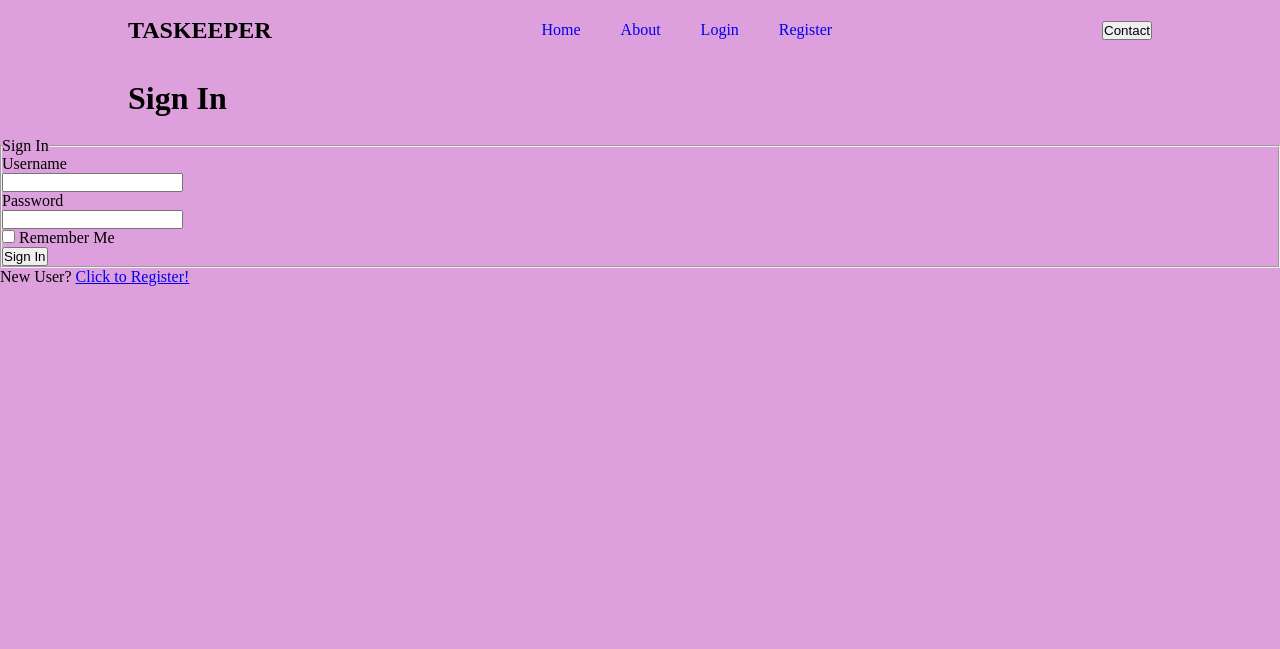
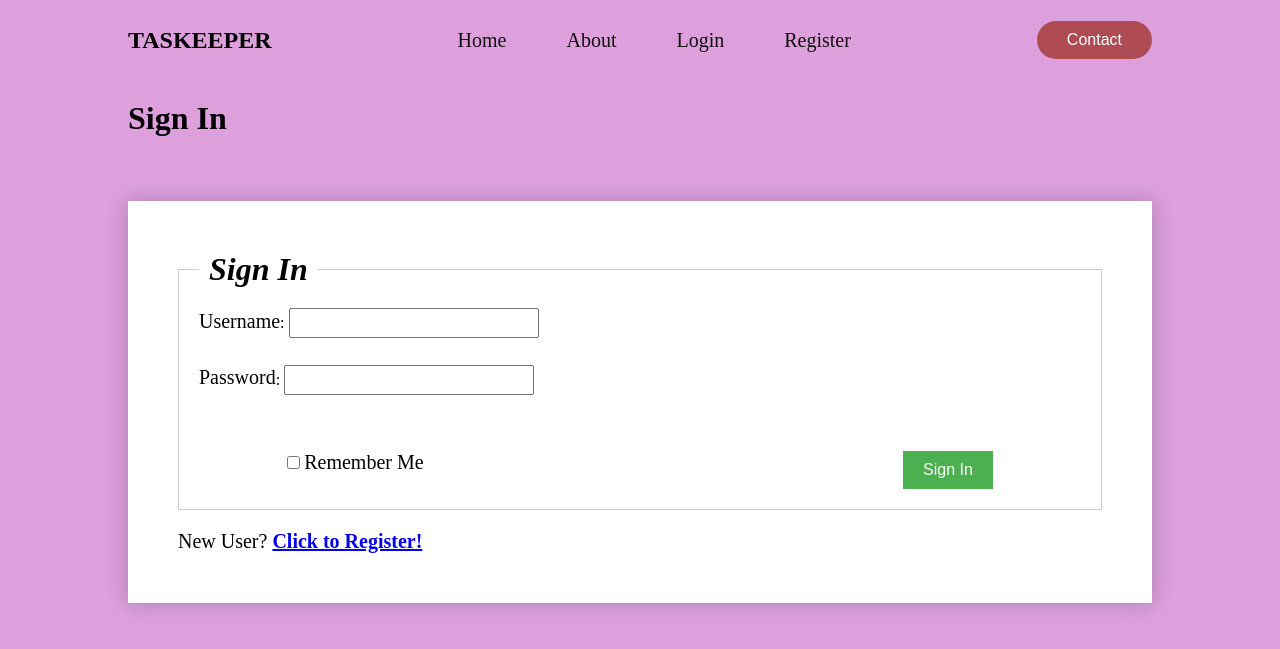
Before and after one commit to Cheerio-ban/TaskKeeper, a Flask app: page /login in a window 1280 px wide. Shown: the top 649 px of the page. Run offline with Flask 3, Linux system fonts and the light colour scheme.

Commit message:
Styled each form template and also the styled the task route

```diff
--- a/app/routes.py
+++ b/app/routes.py
@@ -66,8 +66,9 @@ def register():
 @app.route('/tasks')
 @login_required
 def tasks():
+    form = TasksForm()
     tasks = Task.query.all()
-    return render_template('tasks.html', tasks=tasks)
+    return render_template('tasks.html', tasks=tasks, form=form)
 
 @app.route('/logout')
 def logout():
--- a/app/static/css/layout.css
+++ b/app/static/css/layout.css
@@ -9,14 +9,40 @@ body {
     background-color: plum;
 }
 
-h1, h3 {
-    margin: 20px 10%;
-}
-
 div.nav-bar {
     display: flex;
     height: 60px;
+    padding: 40px 0;
     align-items: center;
     justify-content: space-between;
     margin: 0 10%;
 }
+
+nav a {
+    color: #101010;
+    margin: 0 10px;
+    font-size: 20px;
+}
+
+.flash-message {
+    margin: 20px 10%;
+    width: 80%;
+    padding: 20px;
+    font-size: 20px;
+    background-color: rgba(230, 21, 21, 0.1);
+    color: rgb(239, 8, 8);
+    list-style-type: none;
+}
+
+.contact button {
+    background-color: #af4c53;
+    color: white;
+    border: none;
+    padding: 10px 30px;
+    text-align: center;
+    text-decoration: none;
+    display: inline-block;
+    font-size: 16px;
+    border-radius: 2rem;
+    cursor: pointer;
+}
--- /dev/null
+++ b/app/static/css/login.css
@@ -0,0 +1,84 @@
+h1.sign-in {
+    margin: 20px 10%;
+}
+
+form.login-form {
+    margin:5% 10%;
+    padding: 50px;
+    box-shadow: 0px 0px 20px 1px rgba(0, 0, 0, 0.2);
+    background-color: #fff;
+
+}
+
+form.login-form fieldset {
+    border: 1px solid #ccc;
+    padding: 20px;
+    margin-bottom: 20px;
+}
+
+form.login-form fieldset legend {
+    font-weight: bold;
+    font-size: 32px;
+    padding: 0 10px;
+    font-style: oblique;
+}
+
+form.login-form .form-group {
+    margin-bottom: 20px;
+}
+
+form.login-form .form-group label {
+    margin-bottom: 5px;
+    font-size: 20px;
+    display: inline-block;
+    height: 30px;
+}
+
+form.login-form .form-group input {
+    height: 30px;
+    width: 250px;
+    padding: 10px;
+}
+
+form.login-form .form-group input:focus {
+    border: 1px solid red;
+}
+
+form.login-form .form-group.last-child {
+    margin-bottom: 50px;
+}
+
+form.login-form .bottom-group .submit-btn {
+  background-color: #4CAF50;
+  color: white;
+  border: none;
+  padding: 10px 20px;
+  text-align: center;
+  text-decoration: none;
+  display: inline-block;
+  font-size: 16px;
+  cursor: pointer;
+}
+
+form.login-form .form-group .submit-btn:hover {
+    background-color: #0056b3;
+}
+
+form.login-form .bottom-group label {
+    font-size: 20px;
+}
+
+
+form.login-form .bottom-group {
+    display: flex;
+    justify-content: space-between;
+    margin: 0 10%;
+}
+
+.register {
+    font-size: 20px;
+}
+
+.register > a {
+    font-weight: bold;
+}
--- a/app/templates/home.html
+++ b/app/templates/home.html
@@ -4,8 +4,8 @@
 <link rel="stylesheet" href="{{ url_for('static', filename='css/home.css') }}">
 
 {% if current_user %}
-<h1>Hello, {{ current_user.username }}!</h1>
-<h3>Go ahead and add tasks</h3>
+<h1 class="username">Hello, {{ current_user.username }}!</h1>
+<h3 class="motive">Go ahead and add tasks</h3>
 
 <form class="my-form" action="" method="POST" novalidate>
 <fieldset>
--- a/app/templates/layout.html
+++ b/app/templates/layout.html
@@ -36,7 +36,7 @@
         </ul>
       </nav>
       <div class="nav-button">
-        <a href="{{ url_for('home')}}"><button>Contact</button></a>
+        <a href="{{ url_for('home')}}" class="contact"><button>Contact</button></a>
       </div>
     </div>
 
@@ -44,7 +44,7 @@
     {% if messages %}
     <ul>
         {% for message in messages %}
-            <li>{{ message }}</li>
+            <li class="flash-message">{{ message }}</li>
         {% endfor %}
     </ul>
     {% endif %}
--- a/app/templates/login.html
+++ b/app/templates/login.html
@@ -1,26 +1,29 @@
 {% extends "layout.html" %} {% block content %}
-<h1>Sign In</h1>
-<form action="" method="post" novalidate>
+<link rel="stylesheet" href="{{ url_for('static', filename='css/login.css') }}">
+<h1 class="sign-in">Sign In</h1>
+<form class="login-form" action="" method="POST" novalidate>
   {{ form.hidden_tag() }}
   <fieldset>
     <legend>Sign In</legend>
-    <div>
-        {{ form.username.label }}<br />
-        {{ form.username(size=20) }}<br />
+    <div class="form-group">
+        {{ form.username.label }}<span>:</span>
+        {{ form.username(size=20) }}
         {% for error in form.username.errors %}
         <span style="color: red;">[{{ error }}]</span>
         {% endfor %}
     </div>
-    <div>
-      {{ form.password.label }}<br />
-      {{ form.password(size=20) }}<br />
+    <div class="form-group last-child">
+      {{ form.password.label }}<span>:</span>
+      {{ form.password(size=20) }}
       {% for error in form.password.errors %}
       <span style="color: red;">[{{ error }}]</span>
       {% endfor %}
     </div>
-    <div>{{ form.remember_me() }} {{ form.remember_me.label }}</div>
-    <div>{{ form.submit() }}</div>
+    <div class="bottom-group">
+      <div>{{ form.remember_me() }} {{ form.remember_me.label }}</div>
+      <div>{{ form.submit(class='submit-btn') }}</div>
+    </div>
   </fieldset>
-  <p>New User? <a href="{{ url_for('register') }}">Click to Register!</a></p>
+  <p class="register">New User? <a href="{{ url_for('register') }}">Click to Register!</a></p>
 </form>
 {% endblock %}
```
Also changed, not shown: app/static/css/home.css (+9 -11 lines), app/static/css/register.css (added, +84 -0 lines), app/static/css/tasks.css (+34 -0 lines), app/templates/about.html (+12 -3 lines), app/templates/register.html (+12 -11 lines), app/templates/tasks.html (+8 -1 lines), instance/tasks.db.
